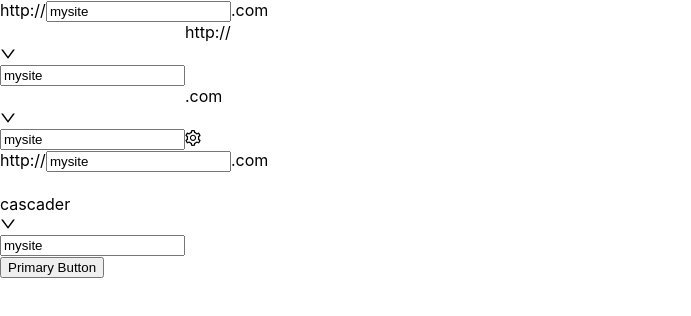
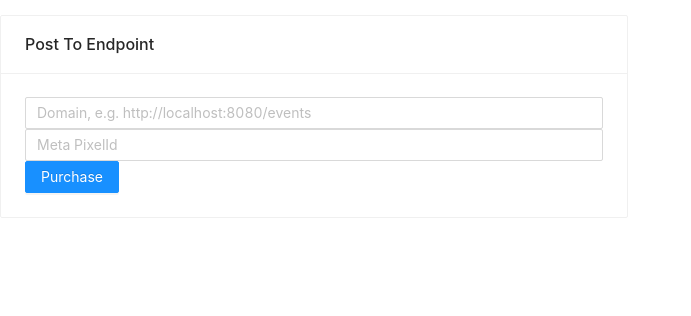
Before and after one commit to jingtingofkirkland/MetaCAPIGTester, a React (Create React App) app: page / in a window 1280 px wide. Shown: the top 316 px of the page, without its empty margins (0-691 px from the left). Built offline with nearby package versions, Linux system fonts and the light colour scheme.

Commit message:
Initial form setup

```diff
--- a/src/App.js
+++ b/src/App.js
@@ -1,8 +1,9 @@
 import Contents from './Contents'
+import 'antd/dist/antd.css';
 
 function App() {
   return (
-    <Contents />
+    <Contents/>
   );
 }
 
--- a/src/Contents.js
+++ b/src/Contents.js
@@ -1,5 +1,6 @@
 import { SettingOutlined } from '@ant-design/icons';
-import { Cascader, Input, Select, Space, Button } from 'antd';
+import { Card, Input, Select, Space, Button } from 'antd';
+import {useState} from 'react';
 const { Option } = Select;
 const selectBefore = (
   <Select defaultValue="http://" className="select-before">
@@ -8,37 +9,51 @@ const selectBefore = (
   </Select>
 );
 const selectAfter = (
-  <Select defaultValue=".com" className="select-after">
-    <Option value=".com">.com</Option>
-    <Option value=".jp">.jp</Option>
-    <Option value=".cn">.cn</Option>
-    <Option value=".org">.org</Option>
+  <Select defaultValue="/events" className="select-after">
+    <Option value="/events">/events</Option>
   </Select>
 );
 
-const Contents = () => (
-  <>
-  <Space direction="vertical">
-    <Input addonBefore="http://" addonAfter=".com" defaultValue="mysite" />
-    <Input addonBefore={selectBefore} addonAfter={selectAfter} defaultValue="mysite" />
-    <Input addonAfter={<SettingOutlined />} defaultValue="mysite" />
-    <Input addonBefore="http://" suffix=".com" defaultValue="mysite" />
-    <Input
-      addonBefore={
-        <Cascader
-          placeholder="cascader"
-          style={{
-            width: 150,
-          }}
-        />
-      }
-      defaultValue="mysite"
-    />
+
+const Contents = () => {
+const [domain, setDomain] = useState('localhost:8080');
+const [pixel, setPixel] = useState('');
+
+const onClick = () => {
+  console.log("Clicked:", domain, pixel);
+  let bodyObj = {};
+  bodyObj['pixel'] = pixel;
+  bodyObj['data'] = {};
+  fetch(`${domain}`, {
+    method: 'POST',
+    body: JSON.stringify(bodyObj),
+  });
+}
+
+const onChange =(event) => {
+    const input = event.target;
+    if (!input.value?.length) {
+      return;
+    }
+    if(input.id=='domain') {
+      setDomain(input.value);
+    }
+    if(input.id=='pixel') {
+      setPixel(input.value);
+    }
+  };
+
+  return (<>
+  <Space direction="horizontal">
+  <Card title="Post To Endpoint" size="large">
+      <Input id = 'domain' placeholder="Domain, e.g. http://localhost:8080/events" onChange= {onChange}/>
+      <Input id = 'pixel' placeholder="Meta PixelId" onChange = {onChange} required/>
+      <Button type="primary" onClick = {onClick}>
+        Purchase
+    </Button>
+    </Card>
   </Space>
-  <Button type="primary">
-      Primary Button
-    </Button>
-  </>
-);
+  </>);
+};
 
 export default Contents;
```
